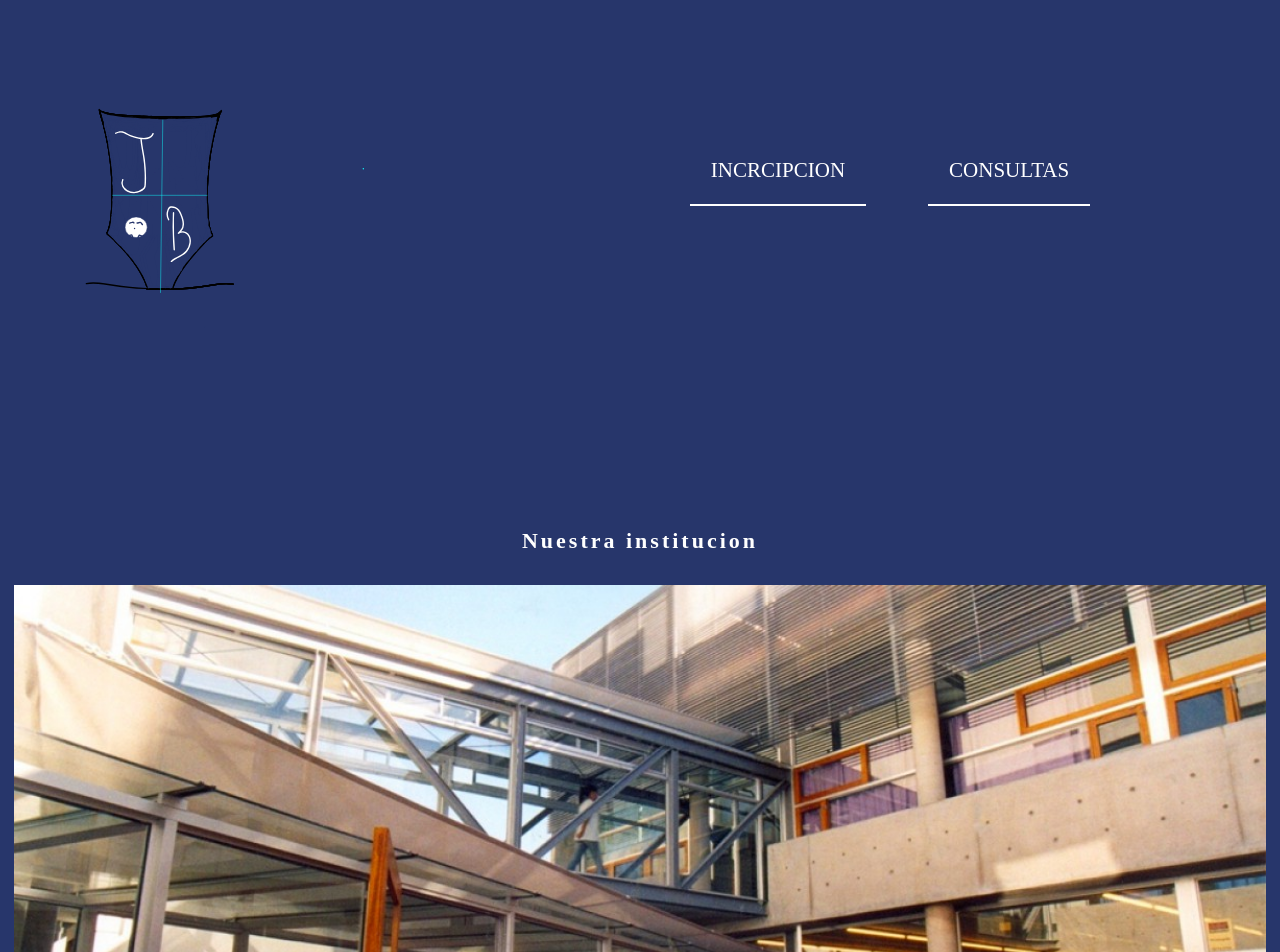
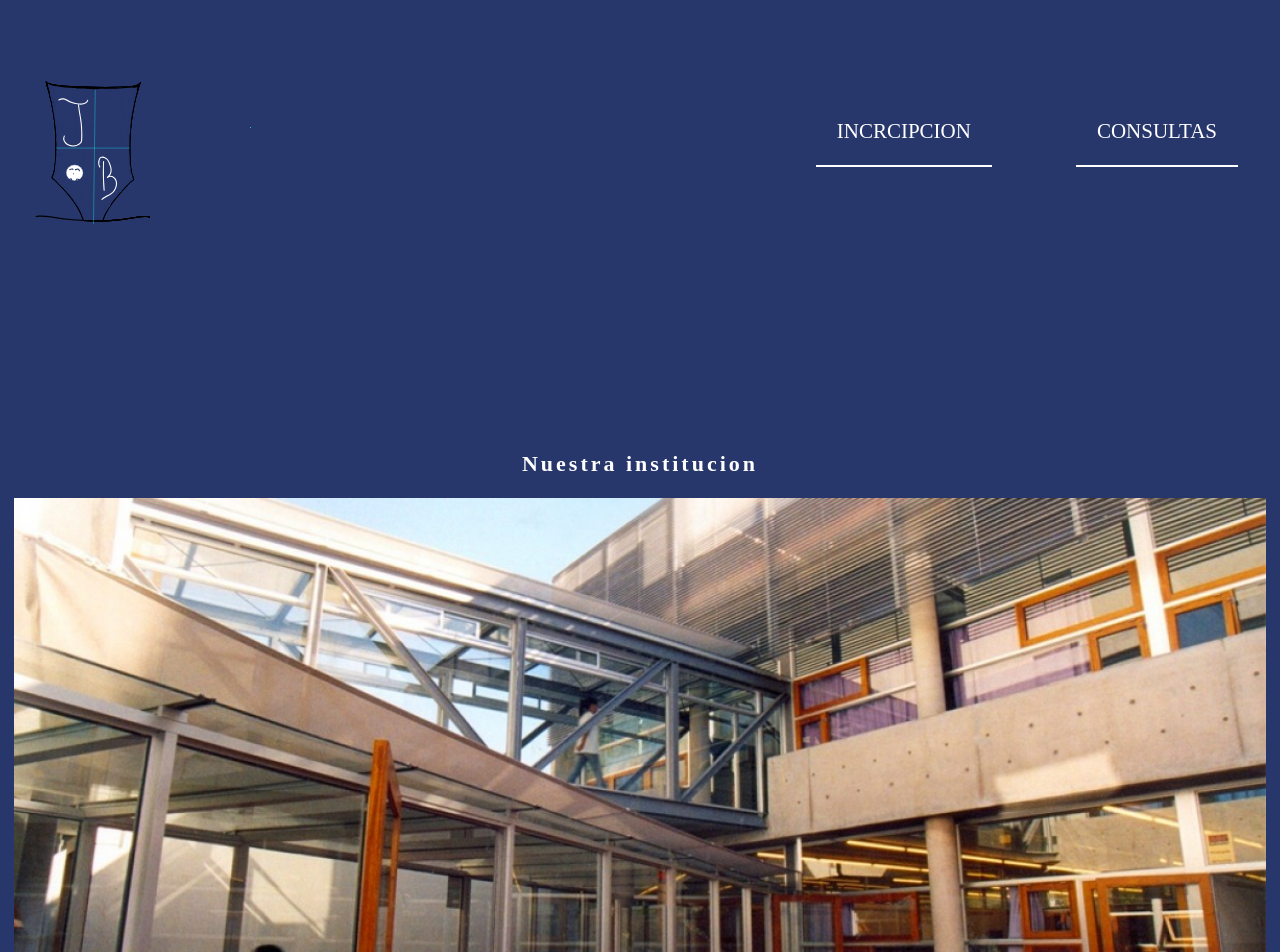
Before and after one commit to CarlosPalladino/jardines-burbuja, a React (Vite) app in the folder jardines-burbuja/: page / in a window 1280 px wide. Shown: the top 952 px of the page. Built offline with nearby package versions, Linux system fonts and the light colour scheme.

Commit message:
ajustes css

```diff
--- a/jardines-burbuja/public/styles/Foter.css
+++ b/jardines-burbuja/public/styles/Foter.css
@@ -1,31 +1,44 @@
-*{
 
-    color:white;
-  }
-  .footer-container{
-    font-family:poppins;
+.footer-container {
   text-align: center;
   background-color: #27366B;
-      display:flex;
+  display: flex;
   flex-direction: column;
 }
 
 .footer-container h3 {
-margin-top:20px;
-letter-spacing:2xpx;
+  margin-top: 20px;
+  letter-spacing: 2xpx;
 }
-.footer-container p{
-  font-size:20px;
+
+.footer-container p {
+  font-size: 20px;
 }
+
 .icon {
-    color: white;
-    margin-top:20px;
+  margin-top: 20px;
 }
-.logo{
+
+.logo {
   position: relative;
   right: 28px;
 }
+
 @media (min-width: 768px) {
-    .footer-container
-    {display:flex;}
+  .footer-container {
+    display: flex;
+    align-items: center;
+
   }
+  .logo{
+    margin: -10px 21px 12px 28px;
+
+  }
+}
+@media(min-width: 1024) {
+  .footer-container {
+    display: flex;
+    align-items: center;
+
+  }
+}
--- a/jardines-burbuja/public/styles/Header.css
+++ b/jardines-burbuja/public/styles/Header.css
@@ -29,7 +29,7 @@
   left: -2000px;
   right: 0;
   margin-left: auto;
-  margin-right: auto;
+  /* margin-right: auto; */
   text-align: center;
   transition: all .5s ease;
 }
@@ -90,17 +90,28 @@
 }
 @media (min-width : 1024px){
 
+.header-container{
+  display: flex;
+  align-items:center;
+  justify-content:space-between;
+}
+.links{
+  display: flex;
+  justify-content: flex-end;
+}
   .links a {
     padding: 1rem;
-    justify-content: space-around;
+    /* justify-content: space-around; */
     display: inline;
-    display: block;
+    display: flex;
     border-bottom: 2px solid ;
+    margin: 2rem;
   }
   .burguer {
     display: none;
   }
  .image{
+  width: 50%;
   margin: -15px 16px 9px -136px;
  }
 
--- a/jardines-burbuja/public/styles/home.css
+++ b/jardines-burbuja/public/styles/home.css
@@ -50,17 +50,17 @@
     position: relative;
     overflow: hidden;
   }
+
   .image-container {
-    width: 500px;
+    width: 100% ;
     position: relative;
     overflow: hidden;
   }
   .img {
-    width: 100%;
+    width: 70%;
     margin-top: 10px;
-
     height: auto;
-    transition: all .5 s;
+    transition: all .5s;
   }
 .article:hover img{
   transform: scale(1.09);
@@ -79,16 +79,11 @@
   background: radial-gradient(black, transparent ,transparent);
   top: 2rem;
   display: flex;
+  flex-direction: column;
   left: 9px;
   align-content: center;
   flex-direction: row;
   flex-wrap: wrap;
 }
-  .links {
-    position: initial;
-    gap: 2rem;
-    display: flex;
-  }
-
 
 }
```
Lines whose indentation alone changed are shown as unchanged.
